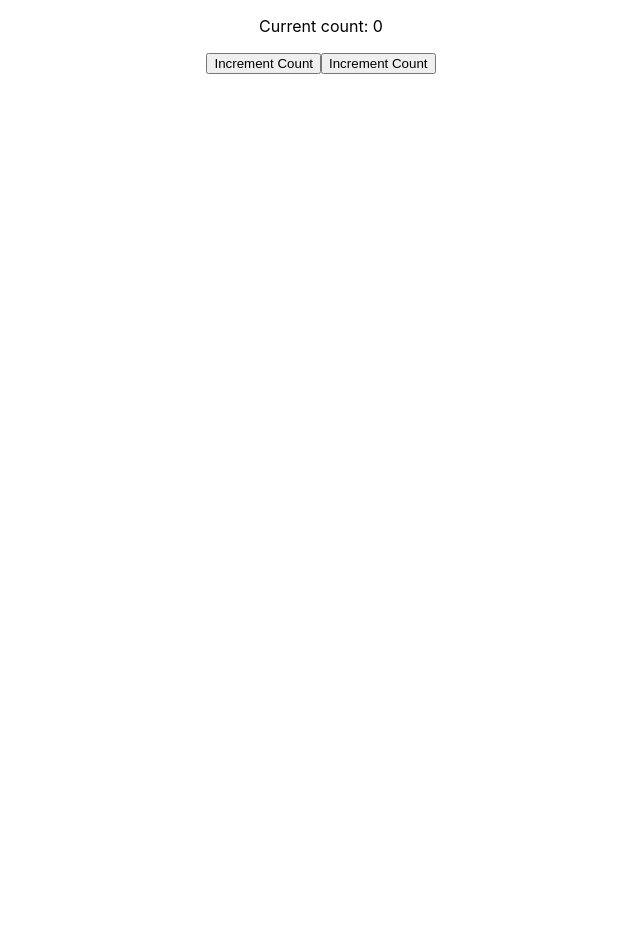
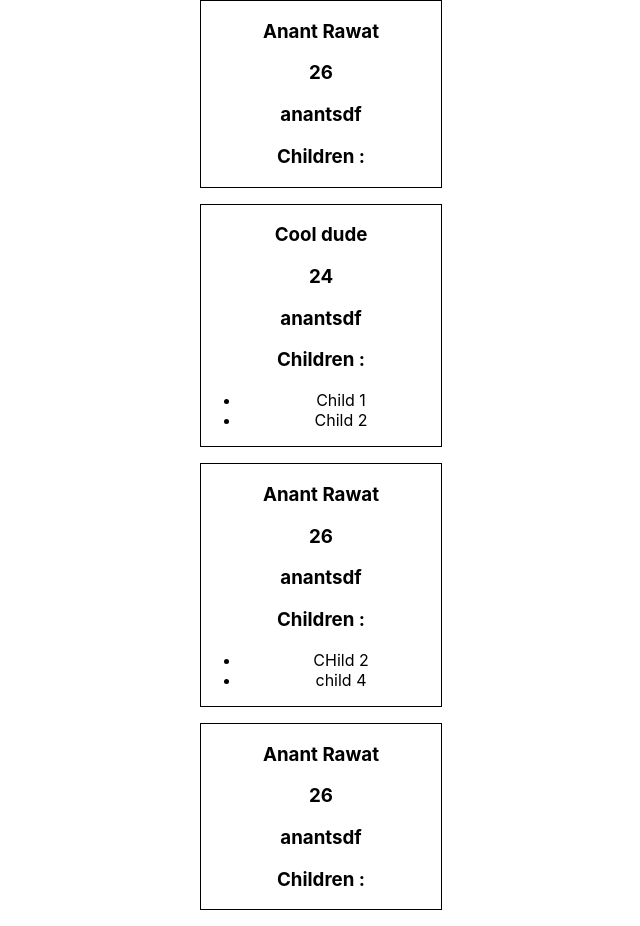
Before and after one commit to Anant147r/ReactFeatures, a React (Create React App) app: page / in a window 1280 px wide. Shown: the whole page, without its empty margins (319-959 px from the left). Before the commit the page ends 800 px from the top, so only its background shows below. Built offline with nearby package versions, Linux system fonts and the light colour scheme.

Commit message:
Proptypes added

```diff
--- a/package.json
+++ b/package.json
@@ -9,6 +9,7 @@
     "axios": "^0.26.1",
     "enzyme": "^3.11.0",
     "jest-fetch-mock": "^3.0.3",
+    "prop-types": "^15.8.1",
     "react": "^17.0.2",
     "react-dom": "^17.0.2",
     "react-scripts": "^2.1.3",
--- a/src/App.js
+++ b/src/App.js
@@ -1,4 +1,5 @@
 // import logo from './logo.svg';
+import React from "react";
 import "./App.css";
 // import Parent1 from "./Components/ReactMemo/Parent1/Parent1";
 import UseMemo from "./Components/Optimization/useMemo/UseMemo";
@@ -6,6 +7,8 @@ import UseCallback from "./Components/Optimization/useCallback/useCallback";
 import UsingFetch from "./Components/UsingFetch/UsingFetch";
 import Article from "./Components/Testing/ComponentFormTesting/SimulateAndDiveTest/Article";
 import Counter from "./Components/Testing/ComponentTestingSeries/Counter";
+import WithoutObject from "./Components/PropsTypes/Example1/WithoutObject";
+import WithObject from "./Components/PropsTypes/Example1/WithObject";
 function App() {
   return (
     <div className="App">
@@ -14,7 +17,9 @@ function App() {
       {/* <UseCallback /> */}
       {/* <UsingFetch /> */}
       {/* <Article /> */}
-      <Counter />
+      {/* <Counter /> */}
+      {/* <WithoutObject /> */}
+      <WithObject />
     </div>
   );
 }
--- /dev/null
+++ b/src/Components/PropsTypes/Example1/PersonWithObject.js
@@ -0,0 +1,41 @@
+import React, { useEffect } from "react";
+import PropsTypes from "prop-types";
+const Person = (props) => {
+  useEffect(() => {
+    console.log(props);
+  }, []);
+  return (
+    <div
+      className="person"
+      style={{
+        border: "1px solid black",
+        maxWidth: "15rem",
+
+        margin: "0 auto",
+        marginBottom: "1rem",
+      }}
+    >
+      <h3>{props.properties.name}</h3>
+      <h3>{props.properties.age}</h3>
+      <h3>{props.properties.email}</h3>
+      <h3>{props.properties.isMarried}</h3>
+      <h3>Children :</h3>
+      <ul>
+        {props.properties.children.map((child, key) => {
+          return <li key={key}>{child}</li>;
+        })}
+      </ul>
+    </div>
+  );
+};
+
+Person.propTypes = {
+  properties: PropsTypes.shape({
+    name: PropsTypes.string,
+    age: PropsTypes.number,
+    email: PropsTypes.string,
+    isMarried: PropsTypes.bool,
+    children: PropsTypes.arrayOf(PropsTypes.string),
+  }),
+};
+export default Person;
--- /dev/null
+++ b/src/Components/PropsTypes/Example1/PersonWithoutObject.js
@@ -0,0 +1,36 @@
+import React from "react";
+import PropsTypes from "prop-types";
+const Person = (props) => {
+  return (
+    <div
+      className="person"
+      style={{
+        border: "1px solid black",
+        maxWidth: "15rem",
+
+        margin: "0 auto",
+        marginBottom: "1rem",
+      }}
+    >
+      <h3>{props.name}</h3>
+      <h3>{props.age}</h3>
+      <h3>{props.email}</h3>
+      <h3>{props.isMarried}</h3>
+      <h3>Children :</h3>
+      <ul>
+        {props.children.map((child, key) => {
+          return <li key={key}>{child}</li>;
+        })}
+      </ul>
+    </div>
+  );
+};
+
+Person.propTypes = {
+  name: PropsTypes.string,
+  age: PropsTypes.number,
+  email: PropsTypes.string,
+  isMarried: PropsTypes.bool,
+  children: PropsTypes.arrayOf(PropsTypes.string),
+};
+export default Person;
--- /dev/null
+++ b/src/Components/PropsTypes/Example1/WithObject.js
@@ -0,0 +1,43 @@
+import React from "react";
+import Person from "./PersonWithObject";
+const WithoutObject = () => {
+  const objectArr = [
+    {
+      name: "Anant Rawat",
+      age: 26,
+      email: "anantsdf",
+      isMarried: false,
+      children: [],
+    },
+    {
+      name: "Cool dude",
+      age: 24,
+      email: "anantsdf",
+      isMarried: true,
+      children: ["Child 1", "Child 2"],
+    },
+    {
+      name: "Anant Rawat",
+      age: 26,
+      email: "anantsdf",
+      isMarried: false,
+      children: ["CHild 2", "child 4"],
+    },
+    {
+      name: "Anant Rawat",
+      age: 26,
+      email: "anantsdf",
+      isMarried: false,
+      children: [],
+    },
+  ];
+  return (
+    <div className="withoutObjects">
+      {objectArr.map((person, index) => (
+        <Person key={index} properties={person} />
+      ))}
+    </div>
+  );
+};
+
+export default WithoutObject;
--- /dev/null
+++ b/src/Components/PropsTypes/Example1/WithoutObject.js
@@ -0,0 +1,38 @@
+import React from "react";
+import Person from "./PersonWithoutObject";
+const WithoutObject = () => {
+  return (
+    <div className="withoutObjects">
+      <Person
+        name="Anant Rawat"
+        age={26}
+        email="anantsdf"
+        isMarried={false}
+        children={[]}
+      />
+      <Person
+        name="Cool dude"
+        age={24}
+        email="anantsdf"
+        isMarried={true}
+        children={["Child 1", "Child 2"]}
+      />
+      <Person
+        name="Person 3"
+        age={29}
+        email="person2sdf"
+        isMarried={false}
+        children={[]}
+      />
+      <Person
+        name="Anant Rawat"
+        age={26}
+        email="anantsdf"
+        isMarried={false}
+        children={[]}
+      />
+    </div>
+  );
+};
+
+export default WithoutObject;
```
Also changed, not shown: src/Components/PropsTypes/PropTypes.js (added), 1 other file (tests, documents, lock files or other folders).
